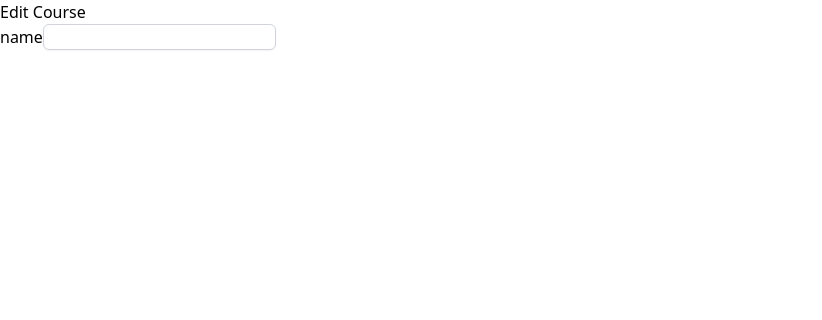
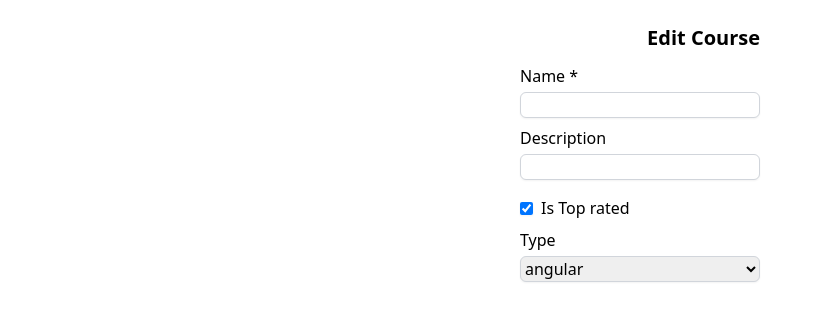
Before and after one commit to anhvupt/angular-custom-input-field, an Angular app: page /courses/details in a window 1280 px wide. Shown: the top 320 px of the page, without its empty margins (0-822 px from the left). Built offline with nearby package versions, Linux system fonts and the light colour scheme.

Commit message:
add form

```diff
--- a/src/components/form-field/form-field.component.html
+++ b/src/components/form-field/form-field.component.html
@@ -1,2 +1,36 @@
-<label for="">{{ label }}</label>
-<input type="text" [(ngModel)]="value" />
+<label *ngIf="!$any(label).hidden" for="" class=""
+  >{{ getLabel() }} <span *ngIf="$any(label).markAsRequired">*</span></label
+>
+<ng-container
+  *ngTemplateOutlet="inputTemplate ? inputTemplate : defaultInput"
+></ng-container>
+
+<ng-template #defaultInput
+  ><ng-container [ngSwitch]="type">
+    <ng-container *ngSwitchCase="'textarea'">
+      <textarea
+        class="
+          border border-gray-300
+          rounded-md
+          shadow-sm
+          active:border-gray-300
+        "
+        [(ngModel)]="value"
+      ></textarea>
+    </ng-container>
+
+    <input
+      *ngSwitchCase="'checkbox'"
+      class="border border-gray-300 rounded-md shadow-sm active:border-gray-300"
+      type="checkbox"
+      [(ngModel)]="value"
+    />
+
+    <input
+      *ngSwitchDefault
+      class="border border-gray-300 rounded-md shadow-sm active:border-gray-300"
+      [type]="type"
+      [(ngModel)]="value"
+    />
+  </ng-container>
+</ng-template>
--- a/src/components/form-field/form-field.component.ts
+++ b/src/components/form-field/form-field.component.ts
@@ -1,4 +1,12 @@
-import { Component, forwardRef, Input, OnInit } from '@angular/core';
+import { CommonModule } from '@angular/common';
+import {
+  Component,
+  ContentChild,
+  forwardRef,
+  Input,
+  OnInit,
+  TemplateRef,
+} from '@angular/core';
 import {
   ControlValueAccessor,
   FormsModule,
@@ -7,7 +15,7 @@ import {
 
 @Component({
   standalone: true,
-  imports: [FormsModule],
+  imports: [FormsModule, CommonModule],
   providers: [
     {
       provide: NG_VALUE_ACCESSOR,
@@ -35,7 +43,17 @@ export class FormFieldComponent implements ControlValueAccessor {
     }
   }
 
-  @Input() label = '';
+  @Input() label:
+    | string
+    | { value: string; markAsRequired?: true; hidden?: true } = '';
+
+  @Input() type: 'checkbox' | 'text' | 'number' | 'textarea' = 'text';
+  @ContentChild('appFieldControl', { static: false })
+  inputTemplate: TemplateRef<any>;
+
+  getLabel() {
+    return typeof this.label === 'string' ? this.label : this.label.value;
+  }
 
   writeValue(value: any) {
     this._value = value;
--- a/src/global_styles.scss
+++ b/src/global_styles.scss
@@ -1,7 +1,7 @@
 /* Add application styles & imports to this file! */
-@tailwind base;
-@tailwind components;
-@tailwind utilities;
+// @import 'tailwindcss/base';
+// @import 'tailwindcss/components';
+// @import 'tailwindcss/utilities';
 
 input {
   @apply border border-gray-300 rounded-md shadow-sm active:border-gray-300;
--- a/src/index.html
+++ b/src/index.html
@@ -2,6 +2,10 @@
   <head>
     <base href="/" />
     <title>My app</title>
+    <link
+      href="https://unpkg.com/tailwindcss@^2/dist/tailwind.min.css"
+      rel="stylesheet"
+    />
   </head>
   <body>
     <my-app>Loading...</my-app>
--- a/src/main.ts
+++ b/src/main.ts
@@ -1,6 +1,5 @@
 import 'zone.js/dist/zone';
 import { Component } from '@angular/core';
-import { CommonModule } from '@angular/common';
 import { bootstrapApplication } from '@angular/platform-browser';
 import { provideRouter, RouterOutlet } from '@angular/router';
 import { CourseEditPageComponent } from './pages/course-edit-page/course-edit-page.component';
@@ -21,7 +20,6 @@ export class App {
 
 bootstrapApplication(App, {
   providers: [
-    CommonModule,
     provideRouter([
       { path: '', redirectTo: 'courses/details', pathMatch: 'full' },
       {
--- /dev/null
+++ b/src/models/common.model.ts
@@ -0,0 +1,3 @@
+export type PartialKeyOf<T extends { [key: string]: any }, K> = Partial<
+  Record<keyof T, K>
+>;
--- a/src/models/course.model.ts
+++ b/src/models/course.model.ts
@@ -3,7 +3,8 @@ export interface Course {
   name: string;
   description: string;
   date: Date;
-  length: number;
+  length: string;
+  type: 'fundamental' | 'angular' | '.net';
   authors: string[];
   isTopRated: boolean;
 }
--- a/src/pages/course-edit-page/course-edit-page.component.html
+++ b/src/pages/course-edit-page/course-edit-page.component.html
@@ -1,11 +1,50 @@
 <div class="mx-auto my-6 justify-items-end w-max">
   <h1 class="text-xl font-semibold">Edit Course</h1>
-  <form [formGroup]="form" class="mx-auto mt-3" action="">
+  <form [formGroup]="form" class="flex flex-col gap-2 mx-auto mt-3" action="">
+    <!-- required -->
     <section
       app-form-field
-      [label]="'name'"
+      [label]="{ value: 'Name', markAsRequired: true }"
       formControlName="name"
-      class="w-60 flex flex-col"
+      class="w-60 flex flex-col gap-1"
     ></section>
+
+    <!-- not required, project input -->
+    <section
+      app-form-field
+      [label]="'Description'"
+      formControlName="description"
+      class="w-60 flex flex-col gap-1"
+    ></section>
+
+    <!-- inline label -->
+    <section
+      app-form-field
+      [label]="'Is Top rated'"
+      [type]="'checkbox'"
+      formControlName="isTopRated"
+      class="mt-2 flex flex-row-reverse items-center justify-end gap-2"
+    ></section>
+
+    <!-- custom control -->
+    <section app-form-field [label]="'Type'" class="w-60 flex flex-col gap-1">
+      <ng-template #appFieldControl>
+        <select
+          formControlName="type"
+          class="
+            border border-gray-300
+            rounded-md
+            shadow-sm
+            active:border-gray-300
+          "
+          name=""
+          id=""
+        >
+          <option *ngFor="let item of courseTypes" [value]="item">
+            {{ item }}
+          </option>
+        </select>
+      </ng-template>
+    </section>
   </form>
 </div>
--- a/src/pages/course-edit-page/course-edit-page.component.ts
+++ b/src/pages/course-edit-page/course-edit-page.component.ts
@@ -1,18 +1,28 @@
 import { Component, inject, OnInit } from '@angular/core';
 import { FormBuilder, FormsModule, ReactiveFormsModule } from '@angular/forms';
+import { PartialKeyOf } from '../../models/common.model';
+import { Course } from '../../models/course.model';
 import { FormFieldComponent } from '../../components/form-field/form-field.component';
+import { NgFor } from '@angular/common';
 
 @Component({
   standalone: true,
-  imports: [FormsModule, ReactiveFormsModule, FormFieldComponent],
+  imports: [FormsModule, ReactiveFormsModule, FormFieldComponent, NgFor],
   selector: 'app-course-edit-page',
   templateUrl: './course-edit-page.component.html',
   styleUrls: ['./course-edit-page.component.scss'],
 })
 export class CourseEditPageComponent implements OnInit {
-  form = inject(FormBuilder).group({
+  private initialForm: PartialKeyOf<Course, any> = {
     name: '',
-  });
+    description: '',
+    isTopRated: true,
+    length: '5h30m',
+    type: 'angular',
+  };
+
+  form = inject(FormBuilder).group(this.initialForm);
+  courseTypes = ['fundamental', 'angular', '.net'];
 
   ngOnInit() {
     this.form.valueChanges.subscribe(console.log);
```
Also changed, not shown: package.json (+4 -4 lines).
